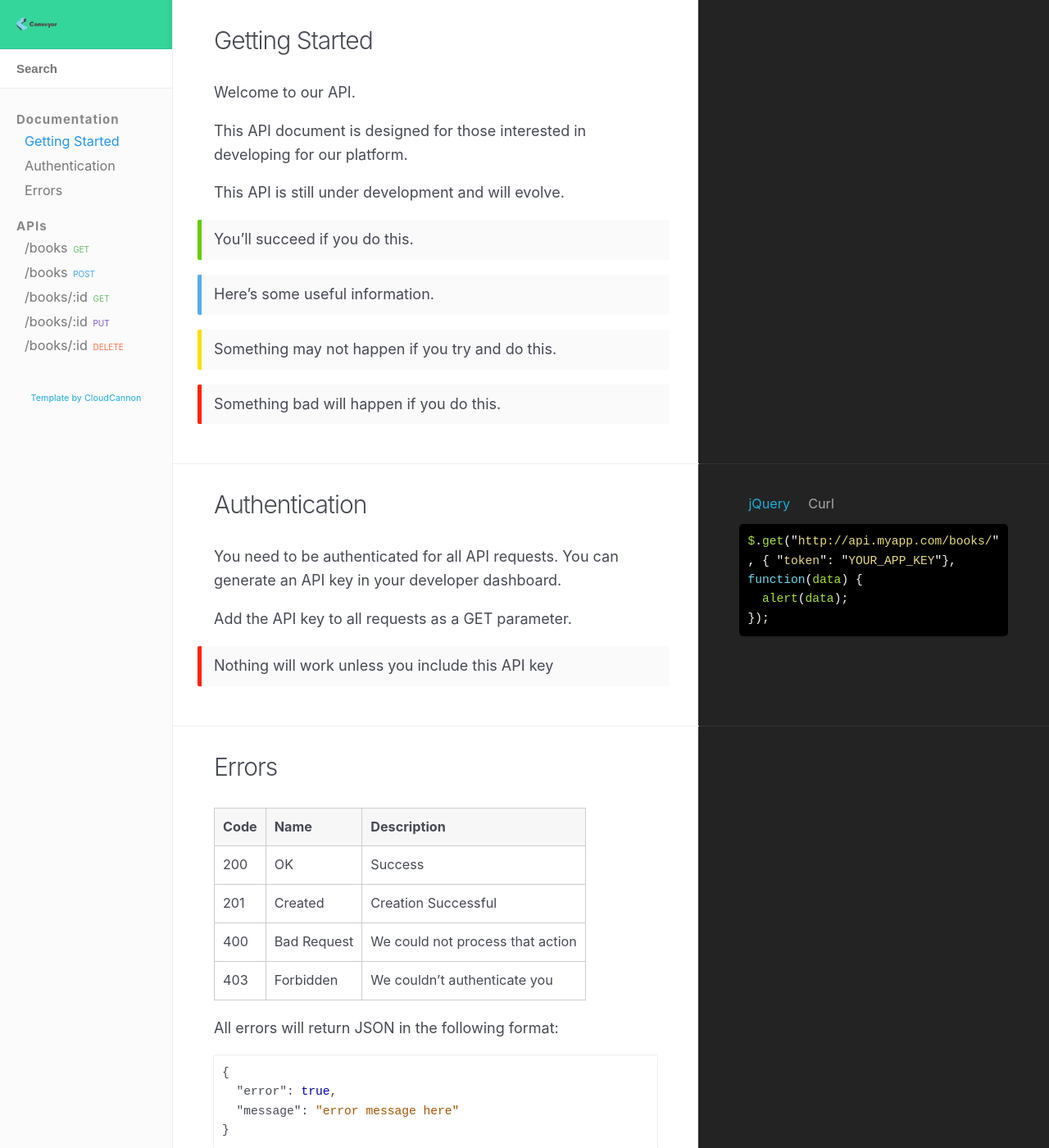
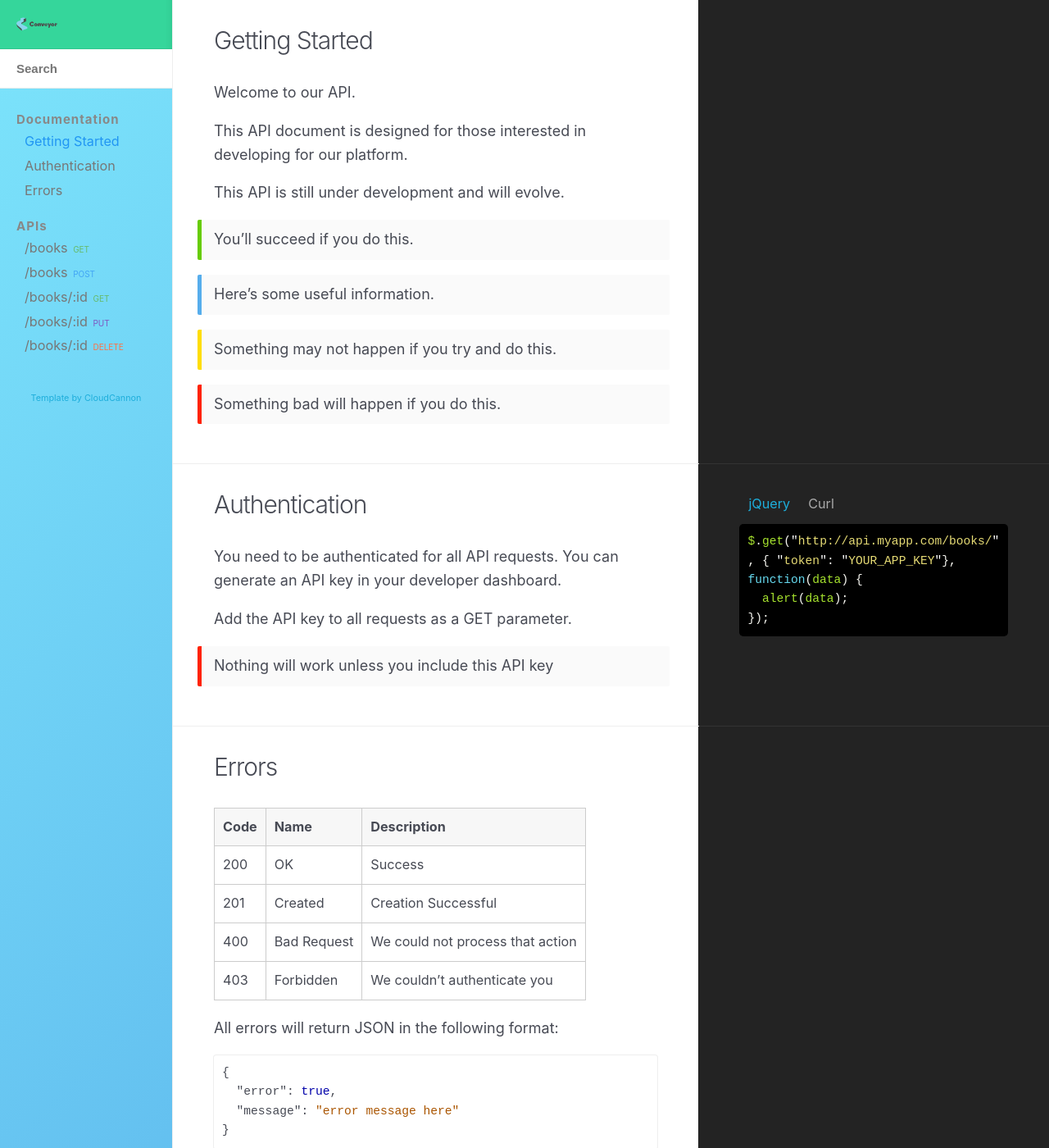
Before and after one commit to broham89/conveyor-docs_v2, a Jekyll site: the page built from index.html, in a window 1280 px wide and 1400 px high. Shown: the whole window at 82% size. Built offline with Jekyll 4.4.1, drawn with Linux system fonts in a browser that asks for light colours; nearby versions of some CDN libraries.

Commit message:
added sidenav header background gradient

```diff
--- a/_layouts/default.html
+++ b/_layouts/default.html
@@ -6,7 +6,7 @@
 
 		<link rel="stylesheet" href="{{site.baseurl}}/css/style.css">
 		<script src="https://ajax.googleapis.com/ajax/libs/jquery/1.11.2/jquery.min.js"></script>
-		<script src="/js/main.js"></script>
+		<script src="{{site.baseurl}}/js/main.js"></script>
 		{% seo %}
 
 		{% if jekyll.environment == 'production' %}
--- a/_sass/_main.scss
+++ b/_sass/_main.scss
@@ -38,7 +38,11 @@ body {
 	line-height: 1.6;
 	font-weight: 400;
 	font-family: system, -apple-system, BlinkMacSystemFont, "Helvetica Neue", "Lucida Grande", sans-serif;
-	background: #fbfbfb;
+	background: rgb(124,228,251); /* Old browsers */
+  background: -moz-linear-gradient(-45deg, rgb(124,228,251) 0%, rgb(37,100,211) 100%); /* FF3.6-15 */
+  background: -webkit-linear-gradient(-45deg, rgb(124,228,251) 0%,rgb(37,100,211) 100%); /* Chrome10-25,Safari5.1-6 */
+  background: linear-gradient(135deg, rgb(124,228,251) 0%,rgb(37,100,211) 100%); /* W3C, IE10+, FF16+, Chrome26+, Opera12+, Safari7+ */
+  filter: progid:DXImageTransform.Microsoft.gradient( startColorstr='#7ce4fb', endColorstr='#2564d3', GradientType=1 ); /* IE6-9 fallback on horizontal gradient */
 
 	&.nav-open {
 		overflow: hidden;
```
